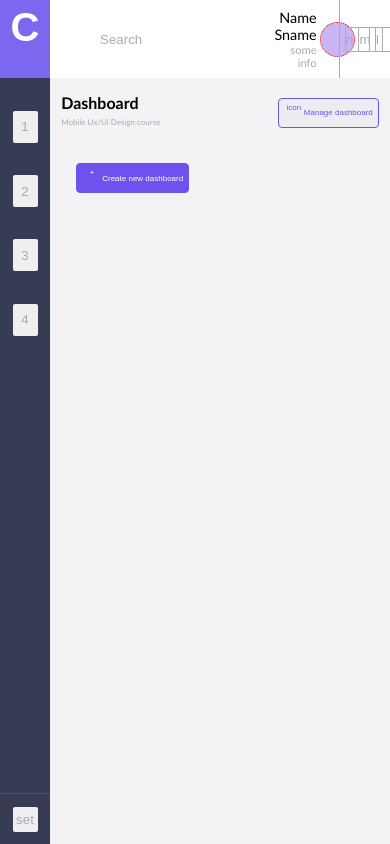
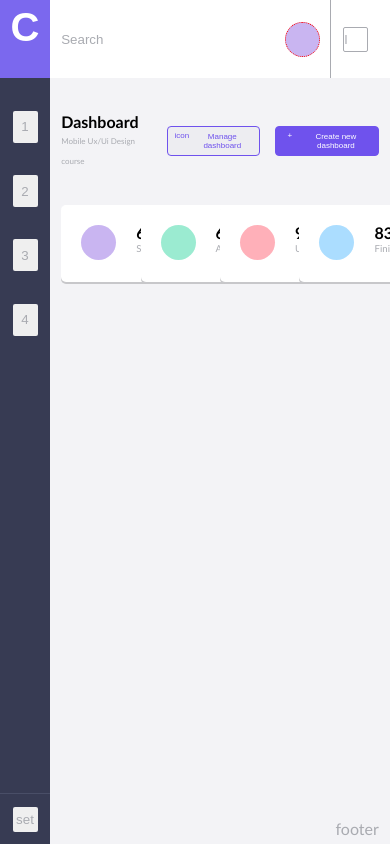
Before and after one commit to mroleg-git/myCSStests, a website built with webpack: page src/index.html in a window 390 px wide. Built offline with nearby package versions, Linux system fonts and the light colour scheme.

Commit message:
переверстал до сетки

```diff
--- a/src/index.html
+++ b/src/index.html
@@ -76,34 +76,28 @@
                     </div>
                 </div>
             </div>
-           <div class="content">
             <div class="dashboard">
-                    <div class="dashboard__text">
+                <div class="heading">
                     <h1>Dashboard</h1>
-                        <div class="dashboard__mark">
+                    <div class="heading__mark">
                         Mobile Ux/Ui Design course
                     </div>
                 </div>
 
-                    <button class="dashboard__btn btn__manage">
-                        <div class="btn__icon icon__manage">icon</div>
+                <button class="btn btn--manage">
+                    <div class="btn__icon btn__icon--manage">icon</div>
                     Manage dashboard
                 </button>
 
-                    <button class="dashboard__btn btn__create">
-                        <div class="btn__icon icon__create">+</div>
+                <button class="btn btn--create">
+                    <div class="btn__icon btn__icon--create">+</div>
                     Create new dashboard
                 </button>
             </div>
-
-
-            <!--     <div class="row">
-                    <div class="col-3 col-3__modified__a">
-                        <div class="widget widget__view--decorated">
-                            <div class="widget__toolBar">
-                                <div class="widget__title"></div>
-                                <div class="widget__legend"></div>
-                            </div>
+            <div class="content">
+                 <div class="row">
+                    <div class="col-3 "> <!-- col-3__modified__a-->
+                        <div class="widget">
                             <div class="widget__content">
                                 <div class="widget__iconframe widget__iconframe__clor0">
                                     <div class="widget__icon"></div>
@@ -114,12 +108,9 @@
                             </div>
                         </div>
                     </div>
-                    <div class="col-3 col-3__modified__a">
+                    <div class="col-3 "><!-- col-3__modified__a-->
                         <div class="widget widget__view--decorated">
-                            <div class="widget__toolBar">
-                                <div class="widget__title"></div>
-                                <div class="widget__legend"></div>
-                            </div>
+
                             <div class="widget__content">
                                 <div class="widget__iconframe widget__iconframe__clor1">
                                     <div class="widget__icon"></div>
@@ -130,12 +121,9 @@
                             </div>
                         </div>
                     </div>
-                    <div class="col-3 col-3__modified__a">
+                    <div class="col-3 "><!-- col-3__modified__a-->
                         <div class="widget widget__view--decorated">
-                            <div class="widget__toolBar">
-                                <div class="widget__title"></div>
-                                <div class="widget__legend"></div>
-                            </div>
+
                             <div class="widget__content">
                                 <div class="widget__iconframe widget__iconframe__clor2">
                                     <div class="widget__icon"></div>
@@ -146,12 +134,9 @@
                             </div>
                         </div>
                     </div>
-                    <div class="col-3 col-3__modified__a">
+                    <div class="col-3 "><!-- col-3__modified__a-->
                         <div class="widget widget__view--decorated">
-                            <div class="widget__toolBar">
-                                <div class="widget__title"></div>
-                                <div class="widget__legend"></div>
-                            </div>
+
                             <div class="widget__content">
                                 <div class="widget__iconframe widget__iconframe__clor3">
                                     <div class="widget__icon"></div>
@@ -164,7 +149,7 @@
                     </div>
                 </div>
 
-                <div class="row">
+              <!--  <div class="row">
                     <div class="col-6 col-6__modified__a">
                         <div class="row row__clear__margin">
                             <div class="col-12">
@@ -219,12 +204,9 @@
                         </div>
                     </div>
 
-                    <div class="col-3 col-3__modified__a">
+                    <div class="col-3 ">
                         <div class="widget widget__view--decorated">
-                            <div class="widget__toolBar">
-                                <div class="widget__title"></div>
-                                <div class="widget__legend"></div>
-                            </div>
+
                             <div class="widget__content">
                                 <div class="widget__iconframe widget__iconframe__clor0">
                                     <div class="widget__icon"></div>
@@ -236,12 +218,9 @@
                         </div>
                     </div>
 
-                    <div class="col-3 col-3__modified__a">
+                    <div class="col-3 ">
                         <div class="widget widget__view--decorated">
-                            <div class="widget__toolBar">
-                                <div class="widget__title"></div>
-                                <div class="widget__legend"></div>
-                            </div>
+
                             <div class="widget__content">
                                 <div class="widget__iconframe widget__iconframe__clor0">
                                     <div class="widget__icon"></div>
@@ -254,9 +233,9 @@
                     </div>
                 </div> -->
             </div>
-            <!-- <div class="footer">
+            <div class="footer">
                 footer
-            </div>          -->
+            </div>
         </div>
     </div>
 </body>
--- a/src/scss/scssModules/content.scss
+++ b/src/scss/scssModules/content.scss
@@ -1,10 +1,12 @@
 .content {
   flex: 1 1 auto;
+
+  // display: flex;
+  // flex-direction: column;
+  min-width: 310px;
+
   padding-left: $contentPadding;
   padding-right: $contentPadding;
-
-  display: flex;
-  flex-direction: column;
 
   overflow-y: auto;
 
--- a/src/scss/scssModules/dashboard.scss
+++ b/src/scss/scssModules/dashboard.scss
@@ -1,56 +1,51 @@
 .dashboard {
+  display: flex;
+  align-items: center;
+
   width: 100%;
-  height: 17%;
-  display: flex;
-  flex-wrap: wrap;
-  align-items: center;
-}
-// доделать!!!
-.dashboard__text {
-  flex: 1 1 auto;
-  font-size: 0.5rem;
-}
-.dashboard__mark {
-  color: $LightGray;
-  line-height: 20px;
-}
+  min-width: 310px;
+  min-height: 15%;
+  padding-left: $contentPadding;
+  padding-right: $contentPadding;
+  background-color: $TranslucentBlueGray;
 
-.dashboard__btn {
+  & .btn {
     display: flex;
     align-items: center;
     height: 30px;
 
-  padding: 0px;
+    padding: 5px;
     margin-left: 15px;
 
-  background-color: $purple;
     border: $purple solid 1px;
     border-radius: 4px;
 
     font-size: 0.5rem;
-
-  & button {
-    height: 100%;
-    border: none;
+    &.btn--manage {
+      color: $purple;
+      background-color: $TranslucentBlueGray;
+    }
+    &.btn--create {
+      color: $White;
+      background-color: $purple;
     }
   }
-.btn__manage {
-  padding: 5px;
-  color: $purple;
-
-  background-color: $TranslucentBlueGray;
-}
-.btn__create {
-  padding: 5px;
-  color: $White;
-  background-color: $purple;
 }
 .btn__icon {
   width: 20px;
   height: 20px;
   text-align: center;
+  &.btn__icon--manage {
   }
-.icon__manage {
+  &.btn__icon--create {
   }
-.icon__create {
 }
+.heading {
+  flex: 1 1 auto;
+  font-size: 0.5rem;
+
+  & .heading__mark {
+    color: $LightGray;
+    line-height: 20px;
+  }
+}
--- a/src/scss/scssModules/footer.scss
+++ b/src/scss/scssModules/footer.scss
@@ -1,9 +1,11 @@
 .footer {
+  min-width: 310px;
   min-height: 25px;
   text-align: right;
 
   padding-left: $contentPadding;
   padding-right: $contentPadding;
+
+  background-color: $TranslucentBlueGray;
   color: $LightGray;
-  background-color: $TranslucentBlueGray;
 }
--- a/src/scss/scssModules/grid.scss
+++ b/src/scss/scssModules/grid.scss
@@ -1,35 +1,11 @@
 .row {
-  // margin-top: 20px;//------------
   display: flex;
   flex-wrap: wrap;
   justify-content: space-between;
-}
-.row__clear__margin {
-  margin: 0px;
-}
-
-.col-3__modified__a {
-  max-width: 21.7033%;
-  min-width: (395px * $scale);
-  min-height: (154px * $scale);
-}
-.col-3__modified__b {
-  // margin-top: 20px;//--------------
-  max-width: (200% / (1820px / (395px + 20px))); // 20px
-  min-height: (154px * $scale);
-  // @media (max-width: 493px) {
-  //   max-width: 50%;
+  // @media (max-width: 440px) {
+  //   justify-content: space-around;
+  //   align-items: center;
   // }
-}
-.col-6__modified__a {
-  max-width: (100% / (1820px / (830px + 40px))); // 47%
-  min-height: (378px * $scale);
-  @media (max-width: 493px) {
-    max-width: none; // 47%
-    width: 100%;
-  }
-}
-
   .col-1 {
     width: $col1;
   }
@@ -47,9 +23,9 @@
   }
   .col-6 {
     width: $col6;
-  @media (max-width: 493px) {
-    width: 100%;
-  }
+    // @media (max-width: 493px) {
+    //   width: 100%;
+    // }
   }
   .col-7 {
     width: $col7;
@@ -68,6 +44,7 @@
   }
   .col-12 {
     width: $col12;
+  }
 }
 
 // // //сетка на float- ах
--- a/src/scss/scssModules/topbar.scss
+++ b/src/scss/scssModules/topbar.scss
@@ -1,10 +1,13 @@
 //add mins
 .topbar {
+  display: flex;
   width: 100%;
   min-height: $topbarHeight;
   min-width: 310px;
-  display: flex;
-  flex-wrap: wrap;
+
+  padding-left: $contentPadding;
+  padding-right: $contentPadding;
+  // flex-wrap: wrap;
   & .btn {
     background: none;
     border: none;
@@ -13,9 +16,8 @@
 }
 
 .search {
-  width: 65%;
+  flex: 1 1 65%;
   min-height: $topbarMin_H;
-  // height: 100%;
   & .search__form {
     width: 100%;
     height: 100%;
@@ -24,7 +26,6 @@
     width: 100%;
     height: 100%;
 
-    padding-left: 50px;
     border: none;
     &::placeholder {
       color: $LightGray;
@@ -33,13 +34,14 @@
       outline: none; //-webkit-focus-ring-color auto 1px;
     }
   }
-  @media (max-width: 330px) {
-    width: 70%;
+  @media (max-width: 445px) {
+    flex: 0 0 70%;
   }
 }
 
 .user {
   width: 20%;
+  min-width: 170px;
   display: flex;
   align-items: center;
 
@@ -71,10 +73,10 @@
     border: $LightGray 1px solid;
     border-radius: 2px;
   }
-  @media (max-width: 330px) {
+  @media (max-width: 445px) {
     width: 40px;
+    min-width: 0;
     .user__logo {
-      background-color: red;
     }
     .user__name {
       display: none;
@@ -88,8 +90,11 @@
 .action {
   display: flex;
   align-items: center;
+  justify-content: space-around;
 
-  width: 15%;
+  width: 5%;
+  min-width: 70px;
+  margin-left: 10px;
   border-left: $LightGray 1.5px solid;
   & .action__notifications,
   .action__logout {
@@ -99,13 +104,18 @@
     border-radius: 2px;
     margin-left: 10%;
   }
-  @media (max-width: 330px) {
+  @media (max-width: 445px) {
     width: 17%;
+    min-width: 0;
     flex-direction: column;
-    .action__notifications,
+
     .action__logout {
-      width: 100%;
+      width: 50%;
       margin-left: 5%;
+    }
+    // очереная затычка
+    .action__notifications {
+      display: none;
     }
   }
 }
--- a/src/scss/scssModules/widget.scss
+++ b/src/scss/scssModules/widget.scss
@@ -1,27 +1,39 @@
+// .col-3__modified__a {
+//   max-width: 21.7033%;
+//   min-width: (395px * $scale);
+//   min-height: (154px * $scale);
+// }
+// .col-3__modified__b {
+//   // margin-top: 20px;//--------------
+//   max-width: (200% / (1820px / (395px + 20px))); // 20px
+//   min-height: (154px * $scale);
+//   // @media (max-width: 493px) {
+//   //   max-width: 50%;
+//   // }
+// }
+// .col-6__modified__a {
+//   max-width: (100% / (1820px / (830px + 40px))); // 47%
+//   min-height: (378px * $scale);
+//   @media (max-width: 493px) {
+//     max-width: none; // 47%
+//     width: 100%;
+//   }
+// }
+
 .widget {
   display: flex;
   flex-direction: column;
-  // margin-top: 20px;
 
-  width: 100%;
-  height: 100%;
-}
-.widget__view--decorated {
+  max-width: 21.7033%;
+  min-width: (395px * $scale);
+  min-height: (154px * $scale);
+  // width: 100%;
+  // height: 100%;
+
   background: #ffffff;
   box-shadow: 0 2px #c7c7ca;
   border-radius: 5px;
 }
-
-.widget__toolBar {
-  display: flex;
-  align-items: flex-end;
-  // border-bottom: #bdbfc5 solid 1px;
-}
-.widget__title {
-}
-.widget__legend {
-}
-
 .widget__content {
   display: flex;
 }
@@ -85,7 +97,7 @@
   color: $LightGray;
 }
 
-.schedule {
-  height: (378px / 2);
-  //   flex: 0 0 calc(830px / 2);
-}
+// .schedule {
+//   height: (378px / 2);
+//   //   flex: 0 0 calc(830px / 2);
+// }
```
Lines whose indentation alone changed are shown as unchanged.
